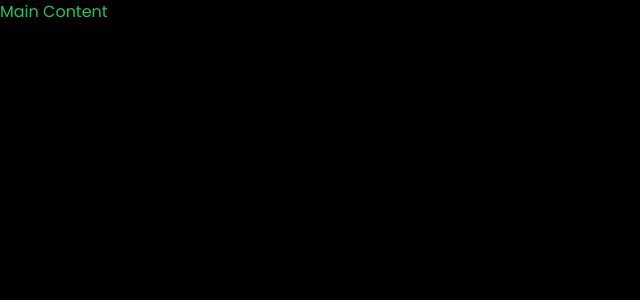
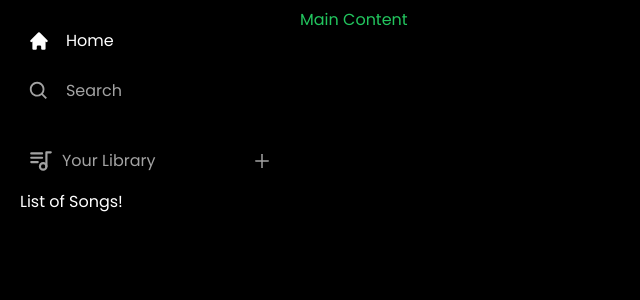
Before and after one commit to KelvinMuthama/spotify-clone, a Next.js app: page / in a window 1280 px wide. Shown: the top 300 px of the page, without its empty margins (0-640 px from the left). Built offline with nearby package versions, Linux system fonts and the light colour scheme.

Commit message:
Feat: Add components to sidebar

```diff
--- a/components/Sidebar.tsx
+++ b/components/Sidebar.tsx
@@ -1,8 +1,13 @@
 "use client";
 
 import { useMemo } from "react";
+import { BiSearch } from "react-icons/bi";
 import { HiHome } from "react-icons/hi";
 import { usePathname } from "next/navigation";
+
+import Box from "./Box";
+import Library from "./Library";
+import SidebarItem from "./SidebarItem";
 
 interface SidebarProps {
   children: React.ReactNode;
@@ -14,17 +19,38 @@
   const routes = useMemo(
     () => [
       {
-        icon: HiHome ,
+        icon: HiHome,
         label: "Home",
         active: pathname !== "/search",
         href: "/",
       },
-      { label: "Search", active: pathname === "/search", href: "/search" },
+      {
+        icon: BiSearch,
+        label: "Search",
+        active: pathname === "/search",
+        href: "/search",
+      },
     ],
     []
   );
 
-  return <div>{children}</div>;
+  return (
+    <div className="flex h-full">
+      <div className="hidden md:flex flex-col gap-y-2 bg-black h-full w-[300px] p-2">
+        <Box>
+          <div className="flex flex-col gap-y-4 px-5 py-4">
+            {routes.map((item) => (
+              <SidebarItem key={item.label} {...item} />
+            ))}
+          </div>
+        </Box>
+        <Box className="overflow-y-auto h-full">
+          <Library />
+        </Box>
+      </div>
+      <main className="h-full flex-1 overflow-y-auto py-2">{children}</main>
+    </div>
+  );
 };
 
 export default Sidebar;
```
